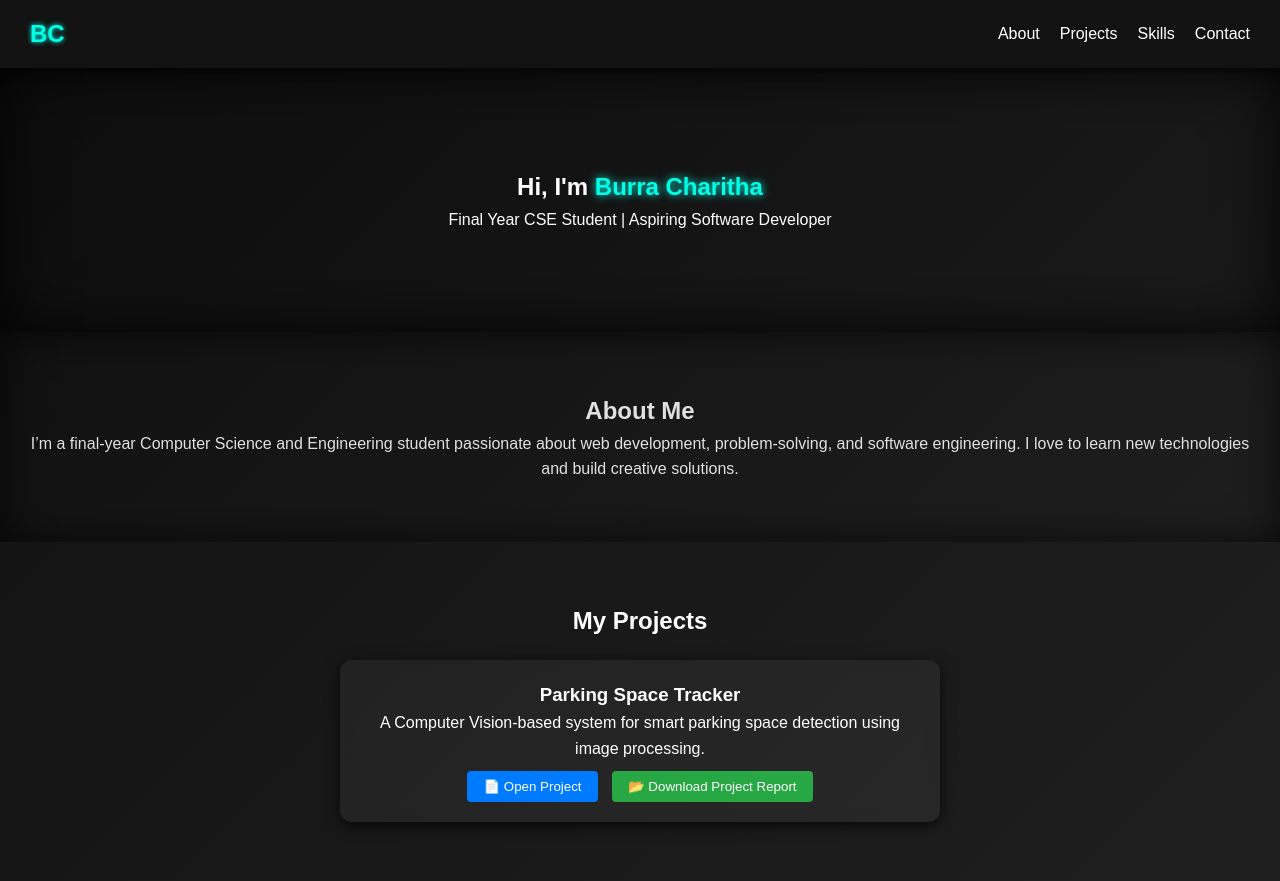
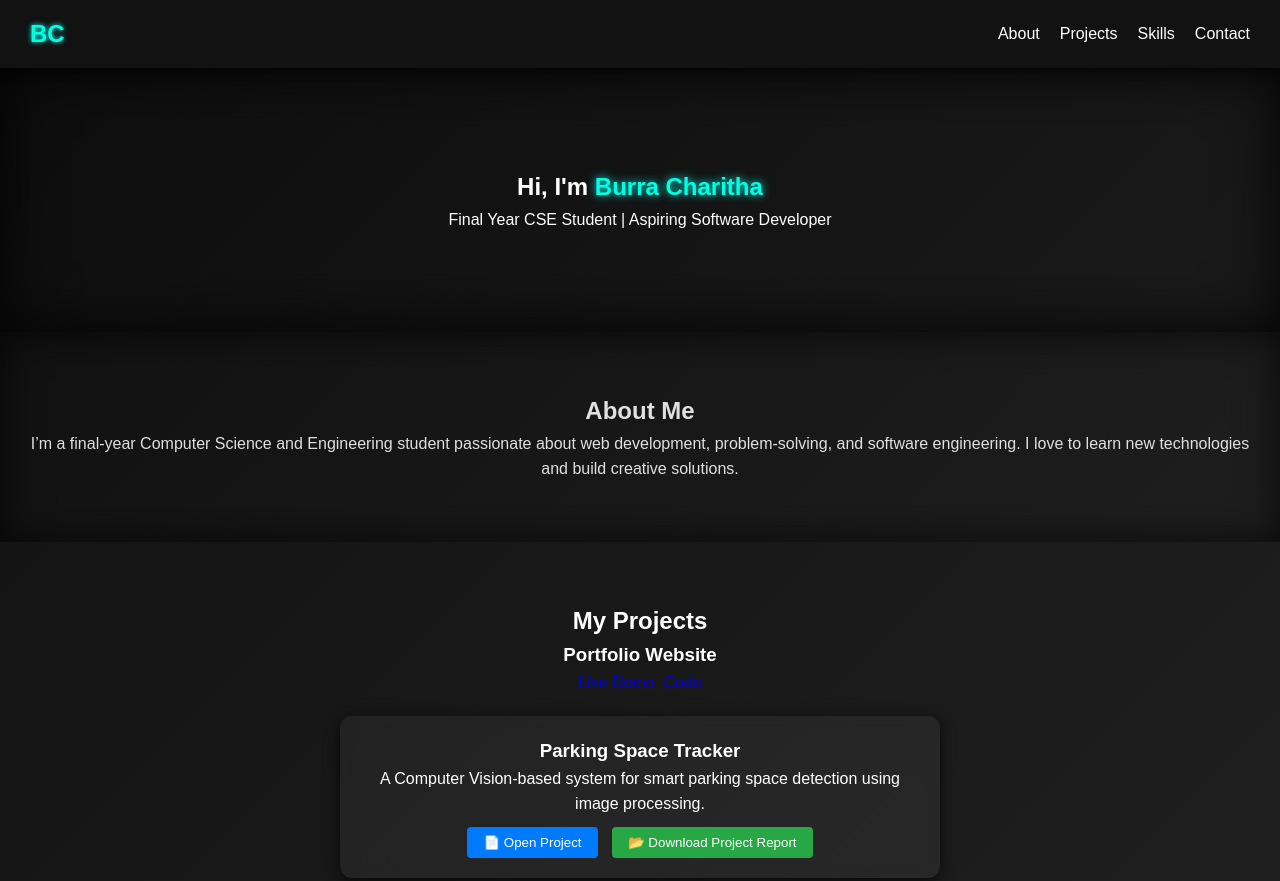
Before and after one commit to Charitha0o/portfolio, a plain HTML site: page index.html in a window 1280 px wide. Shown: the top 881 px of the page. Drawn offline with Linux system fonts and the light colour scheme.

Commit message:
Update index.html

```diff
--- a/index.html
+++ b/index.html
@@ -37,7 +37,14 @@
   </section>
   <section class="projects" id="projects">
   <h2>My Projects</h2>
-
+<h3>Portfolio Website</h3>
+        <div class="project-buttons">
+          <a href="https://github.com/Charitha0o/portfolio.git" target="_blank" class="btn project-btn">
+            <i class="fas fa-up-right-from-square"></i> Live Demo
+          </a>
+          <a href="https://charitha0o.github.io/portfolio/" target="_blank" class="btn project-btn secondary-btn">
+            <i class="fab fa-github"></i> Code
+</a>
   <!-- Parking Space Tracker Project -->
   <div class="project-card">
     <h3>Parking Space Tracker</h3>
```
